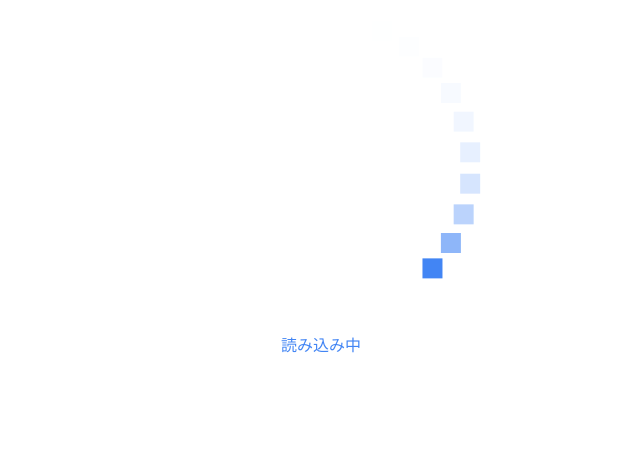
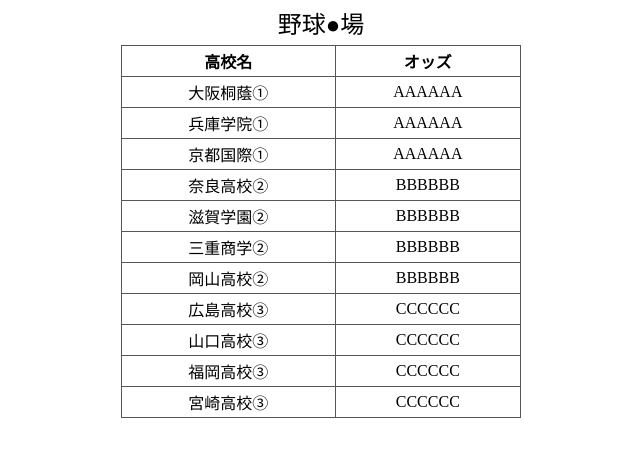
Before and after one commit to negentropy5/negentropy5.github.io, a plain HTML site: page index.html in a window 1280 px wide. Shown: the whole page, without its empty margins (319-959 px from the left). Drawn offline with Linux system fonts and the light colour scheme.

Commit message:
Update index.html

```diff
--- a/index.html
+++ b/index.html
@@ -1,28 +1,53 @@
 <!DOCTYPE html>
 <html lang="ja">
 <head>
-  <meta charset="UTF-8">
-  <meta name="viewport" content="width=device-width, initial-scale=1.0">
-  <title>loading</title>
+    <meta charset="UTF-8">
+    <meta name="viewport" content="width=device-width, initial-scale=1.0">
+    <title>野球●場</title>
+    <style>
+        * {margin: 0; padding: 0; box-sizing: border-box;}
+        .container {
+            width: calc(100% - 16px);
+            max-width: 400px;
+            margin: 0 auto;
+            text-align: center;
+        }
+        h1 {
+            font-weight: normal;
+            font-size: 24px;
+            padding: 5px 0;
+        }
+        table {
+            width: 100%;
+            border-collapse: collapse;
+        }
+        th,td {
+            padding: 3px 0;
+            border: 1px solid #555;
+        }
+    </style>
 </head>
 <body>
-  <div class="loading" style="text-align: center">
-    <canvas id="Canvas"width="320"height="320"></canvas>
-    <div style="color: #4285f4">読み込み中</div>
-  </div>
-  <script>
-  const ctx = Canvas.getContext('2d');
-  let angle = 0;
-  function func(){
-    angle += 12;
-    let cos = Math.cos(angle * Math.PI / 180);
-    let sin = Math.sin(angle * Math.PI / 180);
-    ctx.fillStyle = 'rgba(255, 255, 255, .4)';
-    ctx.fillRect(0, 0, Canvas.width, Canvas.height);
-    ctx.fillStyle = '#4285f4';
-    ctx.fillRect(150 + (150 * sin), 150 - (150 * cos),  20, 20);
-    setTimeout(func, 50);
-  }func();
-  </script>
+<div class="container">
+    <h1>野球●場</h1>
+    <table>
+        <thead>
+            <tr><th>高校名</th><th>オッズ</th></tr>
+        </thead>
+        <tbody>
+            <tr><td>大阪桐蔭①</td><td>AAAAAA</td></tr>
+            <tr><td>兵庫学院①</td><td>AAAAAA</td></tr>
+            <tr><td>京都国際①</td><td>AAAAAA</td></tr>
+            <tr><td>奈良高校②</td><td>BBBBBB</td></tr>
+            <tr><td>滋賀学園②</td><td>BBBBBB</td></tr>
+            <tr><td>三重商学②</td><td>BBBBBB</td></tr>
+            <tr><td>岡山高校②</td><td>BBBBBB</td></tr>
+            <tr><td>広島高校③</td><td>CCCCCC</td></tr>
+            <tr><td>山口高校③</td><td>CCCCCC</td></tr>
+            <tr><td>福岡高校③</td><td>CCCCCC</td></tr>
+            <tr><td>宮崎高校③</td><td>CCCCCC</td></tr>
+        </tbody>
+    </table>
+</div>
 </body>
 </html>
```
